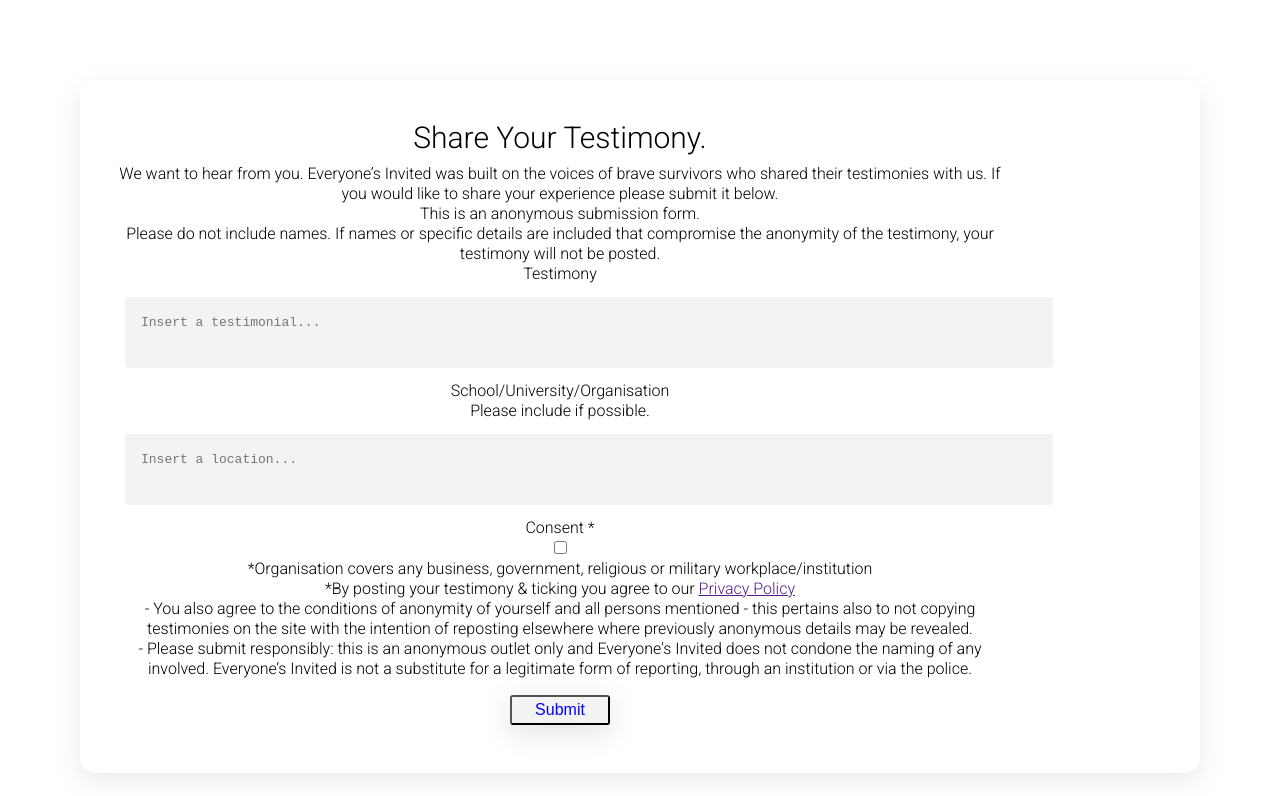
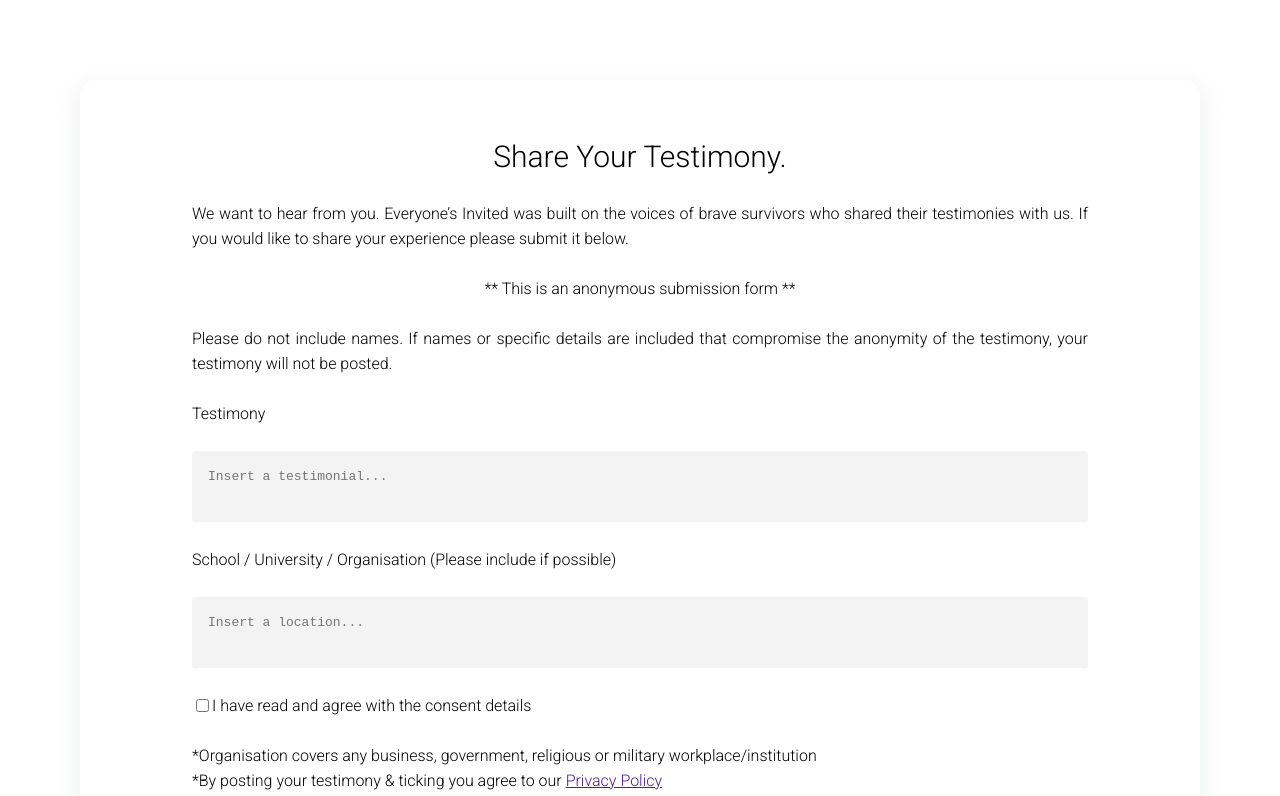
Before and after one commit to EveryonesInvited/website, a Next.js app: page / in a window 1280 px wide. Shown: the top 796 px of the page. Built offline with nearby package versions, Linux system fonts and the light colour scheme.

Commit message:
adds style to form and adjusts state of form #5

```diff
--- a/components/form.module.css
+++ b/components/form.module.css
@@ -1,15 +1,40 @@
 
 .form{
-  padding: 2rem 2rem;
+  margin: 2rem 2rem;
   width: 80%;
-  text-align: center;
+}
+
+.form_invitation{
   display: flex;
   flex-direction: column;
   justify-content: center;
   align-items: center;
-
 }
 
-.form_paragraph{
-  border: 2px red;
+.input_submission{
+  display: flex;
+  flex-direction: column;
+  justify-content: center;
+  align-items: center;
+  box-sizing: border-box;
 }
+
+.event__creator{
+  display: block;
+  width: 100%;
+  box-sizing: border-box;
+}
+
+.input_location{
+}
+
+.input_testimony{
+}
+
+.input_consent{
+  display: flex;
+  flex-direction: row;
+}
+
+.submit{
+}
--- a/components/form.tsx
+++ b/components/form.tsx
@@ -2,87 +2,91 @@
 import SubmitButton from '../elements/submitButton';
 import TextInput from '../elements/textInput';
 import styles from './form.module.css';
+// import { createTestimonial } from ''
 
-// { createTestimonial }
 export default function Form() {
-  const initialState = { testimony: '', location: '', consent: '' };
+  const initialState = { testimony: '', location: '', consent: false };
   const [event, setEvent] = useState(initialState);
 
   const handleChange = (e: any) => {
-    const { name, value } = e.target;
-    setEvent({
-      ...event,
+    const name = e.target.name;
+    const value =
+      e.target.type === 'checkbox' ? e.target.checked : e.target.value;
+    setEvent(prevEvent => ({
+      ...prevEvent,
       [name]: value,
-    });
-    console.log(event);
+    }));
   };
 
-  const handleSubmit = (e: any) => {
+  const handleSubmit = async (e: any) => {
     e.preventDefault();
     const { testimony, location, consent } = event;
-    // createTestimonial(event);
+    // await createTestimonial(event);
     setEvent(initialState);
   };
 
   return (
     <div className={styles.form}>
-      <div>
+      <div className={styles.form_invitation}>
         <h1>Share Your Testimony.</h1>
-        <p className={styles.form_paragraph}>
+        <p>
           We want to hear from you. Everyone’s Invited was built on the voices
           of brave survivors who shared their testimonies with us. If you would
           like to share your experience please submit it below.
         </p>
-        <h3>This is an anonymous submission form. </h3>
+        <br />
+        <h3>** This is an anonymous submission form **</h3>
+        <br />
         <p>
           Please do not include names. If names or specific details are included
           that compromise the anonymity of the testimony, your testimony will
           not be posted.
         </p>
       </div>
-      <form className="Event__Creator" onSubmit={handleSubmit}>
-        <div className="form_testimony">
+      <br />
+      <form onSubmit={handleSubmit} className={styles.input_submission}>
+        <div className={styles.event__creator}>
+          <div className={styles.input_testimony}>
             <h3>Testimony</h3>
+            <br />
             <TextInput
-            className="input_testimony"
               color="primary"
               bg="secondary"
               name="testimony"
-            onChange={handleChange}
+              onChange={e => handleChange(e)}
               value={event.testimony}
-            type="textarea"
               placeholder="Insert a testimonial..."
               required
             />
           </div>
-
-        <div className="form_location">
-          <h3>School/University/Organisation</h3>
-          <p>Please include if possible.</p>
+          <br />
+          <div className={styles.input_location}>
+            <h3>
+              School / University / Organisation (Please include if possible)
+            </h3>
+            <br />
             <TextInput
-            className="input_location"
               color="primary"
               bg="secondary"
               name="location"
-            onChange={handleChange}
+              onChange={e => handleChange(e)}
               value={event.location}
               placeholder="Insert a location..."
               required
             />
           </div>
-
-        <div className="input_consent">
-          <h3>Consent *</h3>
+          <br />
+          <div className={styles.input_consent}>
             <input
-            className="input_consent"
               name="consent"
-            onChange={handleChange}
-            value={event.consent}
+              onChange={e => handleChange(e)}
+              checked={event.consent}
               type="checkbox"
               required
             ></input>
+            <h3> I have read and agree with the consent details</h3>
           </div>
-
+          <br />
           <p>
             *Organisation covers any business, government, religious or military
             workplace/institution
@@ -103,9 +107,10 @@
             Everyone’s Invited is not a substitute for a legitimate form of
             reporting, through an institution or via the police.
           </p>
-
+        </div>
+        <br />
         <SubmitButton
-          className="submit-container"
+          className={styles.submit}
           value="Submit"
           type="submit"
           color="primary"
--- a/elements/baseButton.ts
+++ b/elements/baseButton.ts
@@ -2,7 +2,6 @@
 import { color, ColorProps } from 'styled-system';
 
 const baseButton = styled.button<ColorProps>`
-  box-shadow: rgba(100, 100, 111, 0.2) 0px 7px 29px 0px;
   font-size: 10em;
   ${color};
 `;
--- a/elements/baseInput.ts
+++ b/elements/baseInput.ts
@@ -5,7 +5,6 @@
   font-size: 18px;
   padding: 10px;
   margin: 10px;
-  border: solid 2px ${color};
   border-radius: 3px;
   ::placeholder {
     ${color};
--- a/elements/submitButton.ts
+++ b/elements/submitButton.ts
@@ -7,8 +7,10 @@
   margin: 1em;
   padding: 0.25em 1em;
   border-radius: 3px;
-
-  width: 100px;
+  border: none;
+  width: 30%;
+  height: 50px;
+  resize: vertical;
   ${color}
 `;
 
--- a/elements/textInput.ts
+++ b/elements/textInput.ts
@@ -4,7 +4,6 @@
 
 const textInput = styled.textarea<ColorProps>`
   font-size: 1em;
-  margin: 1em;
   padding: 0.25em 1em;
   border-radius: 3px;
   outline: none;
@@ -12,6 +11,7 @@
   padding: 1rem 1rem;
   line-height: 1.5;
   vertical-align: middle;
+  box-sizing: border-box;
   resize: none;
   width: 100%;
   &:focus {
--- a/styles/globals.css
+++ b/styles/globals.css
@@ -4,6 +4,7 @@
 */
 
 @import url('https://fonts.googleapis.com/css2?family=Roboto:wght@100;300&display=swap');
+
 
 html,
 body,
@@ -109,10 +110,12 @@
 }
 body {
   line-height: 1;
-  text-align: center;
+  /* text-align: center; */
   margin: 5rem 5rem;
   font-family: 'Roboto', sans-serif;
-  line-height: 20px;
+  line-height: 25px;
+  text-align: justify;
+  text-justify: inter-word;
 }
 ol,
 ul {
@@ -136,9 +139,12 @@
 main {
   box-shadow: rgba(149, 157, 165, 0.2) 0px 8px 24px;
   border-radius: 1rem;
+  display: flex;
+  flex-direction: column;
+  justify-content: center;
+  align-items: center;
 }
 h1 {
   font-size: 30px;
-  font-weigth: 50px;
-  padding: 1rem 1rem;
+  padding: 2rem 2rem;
 }
--- a/styles/theme.ts
+++ b/styles/theme.ts
@@ -1,5 +1,5 @@
 const colors = {
-  primary: 'blue',
+  primary: 'black',
   secondary: '#F3F3F3',
 };
 
```
Lines whose indentation alone changed are shown as unchanged.
